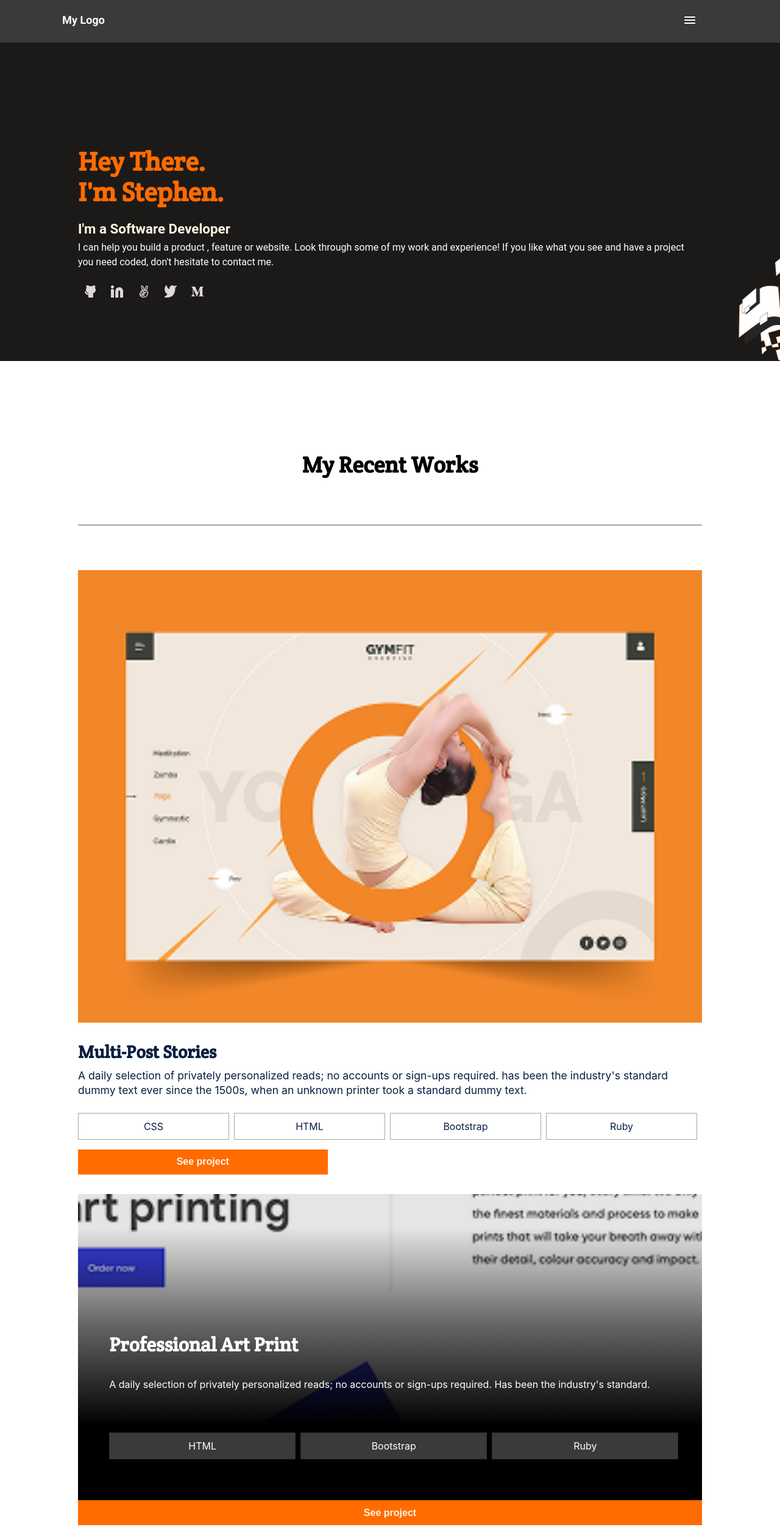
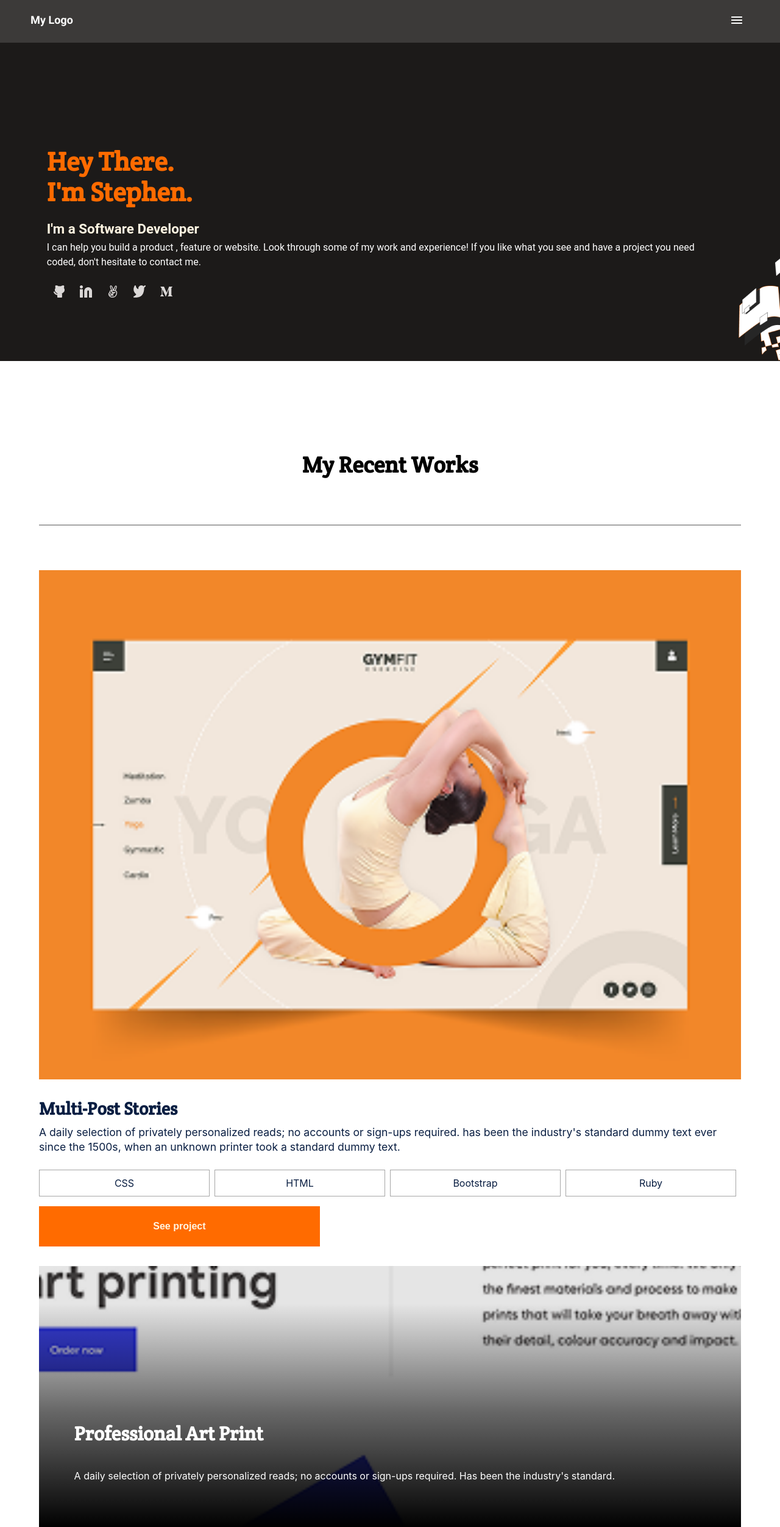
Before and after one commit to Stevieron/portfolio-project, a website: page index.html in a window 1280 px wide. Shown: the top 2504 px of the page at 61% size. Drawn offline with Linux system fonts and the light colour scheme.

Commit message:
Refactor for better user experience

```diff
--- a/style.css
+++ b/style.css
@@ -40,18 +40,18 @@ section .nav-header {
 }
 
 header a {
-  padding-left: 7%;
+  padding-left: 3%;
 }
 
 .menu {
-  padding: 10vw;
+  padding: 10vw 4vw;
   cursor: pointer;
 }
 
 .headline-main {
   min-height: 590px;
   height: auto;
-  padding: 30vh 10% 7% 10%;
+  padding: 30vh 10% 7% 6%;
   color: white;
   background: #1c1a19;
   background-image: url('./media-files/Group-Image.png');
@@ -93,7 +93,7 @@ header a {
 .work-main {
   min-width: 375px;
   max-width: 100%;
-  padding: 0 10vw;
+  padding: 0 5vw;
   color: black;
 }
 
@@ -148,7 +148,7 @@ header a {
 button {
   width: 40%;
   background: #ff6b00;
-  padding: 0.7em;
+  padding: 1.5em 1em;
   outline: none;
   border: none;
   color: #fff5e1;
@@ -240,7 +240,7 @@ button:active {
   display: flex;
   flex-direction: column;
   gap: 1.5em;
-  padding: 4em 10vw;
+  padding: 4em 5vw;
 }
 
 .about-main button {
@@ -316,7 +316,7 @@ menu {
 
 .contact {
   display: flex;
-  padding: 4em 10vw 1em 10vw;
+  padding: 4em 5vw 1em 5vw;
   flex-direction: column;
   gap: 2em;
 }
@@ -346,14 +346,18 @@ menu {
 
 form textarea {
   width: 100%;
+  height: 114px;
   margin-top: 1em;
   padding: 1em;
   font-style: italic;
   font-family: 'Inter', sans-serif;
   font-size: 1rem;
   color: #3c3a39;
+  border: none;
+}
+
+form textarea:focus {
   background: #fbf8f7;
-  border: none;
 }
 
 .contact form button {
```
